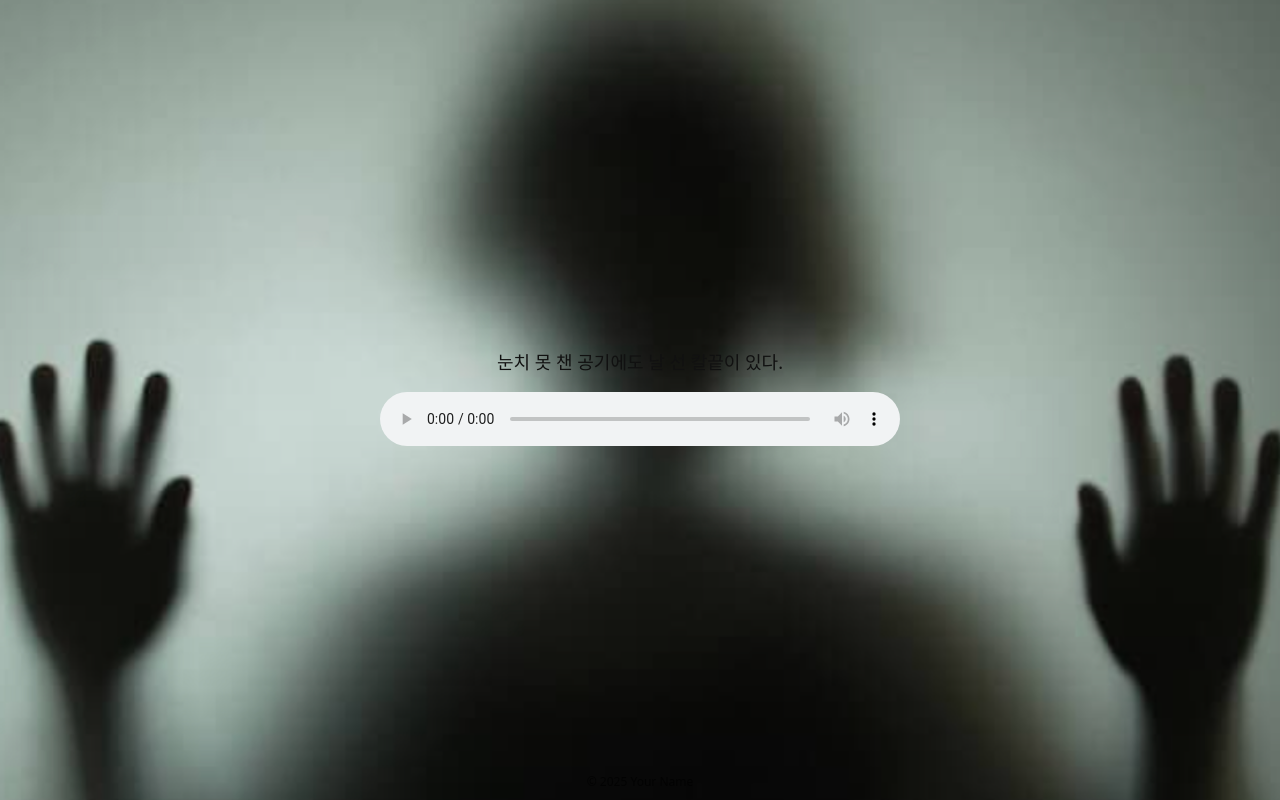
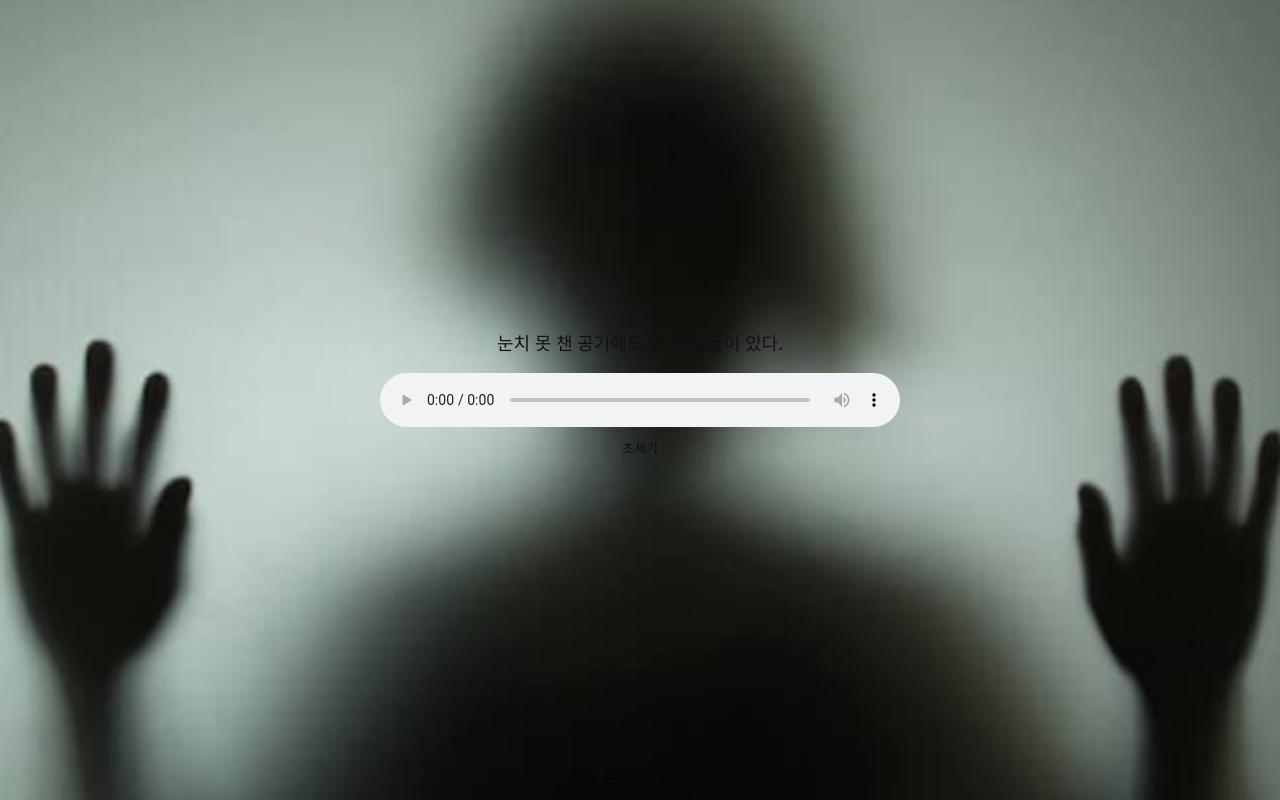
Before and after one commit to seongjun7599-beep/seongjun15.github.io, a plain HTML site: page index.html in a window 1280 px wide. Drawn offline with Linux system fonts and the light colour scheme.

Commit message:
Update index.html

```diff
--- a/index.html
+++ b/index.html
@@ -46,6 +46,8 @@
       <source src="./23.mp3" type="audio/mpeg" />
       브라우저가 오디오 태그를 지원하지 않습니다.
     </audio>
+    <!-- 음악 재생바 밑에 글자 추가 -->
+    <p style="margin-top:6px; font-size:13px; color:rgba(0,0,0,0.7);">초세기</p>
   </main>
   <footer>© 2025 Your Name</footer>
 
```
